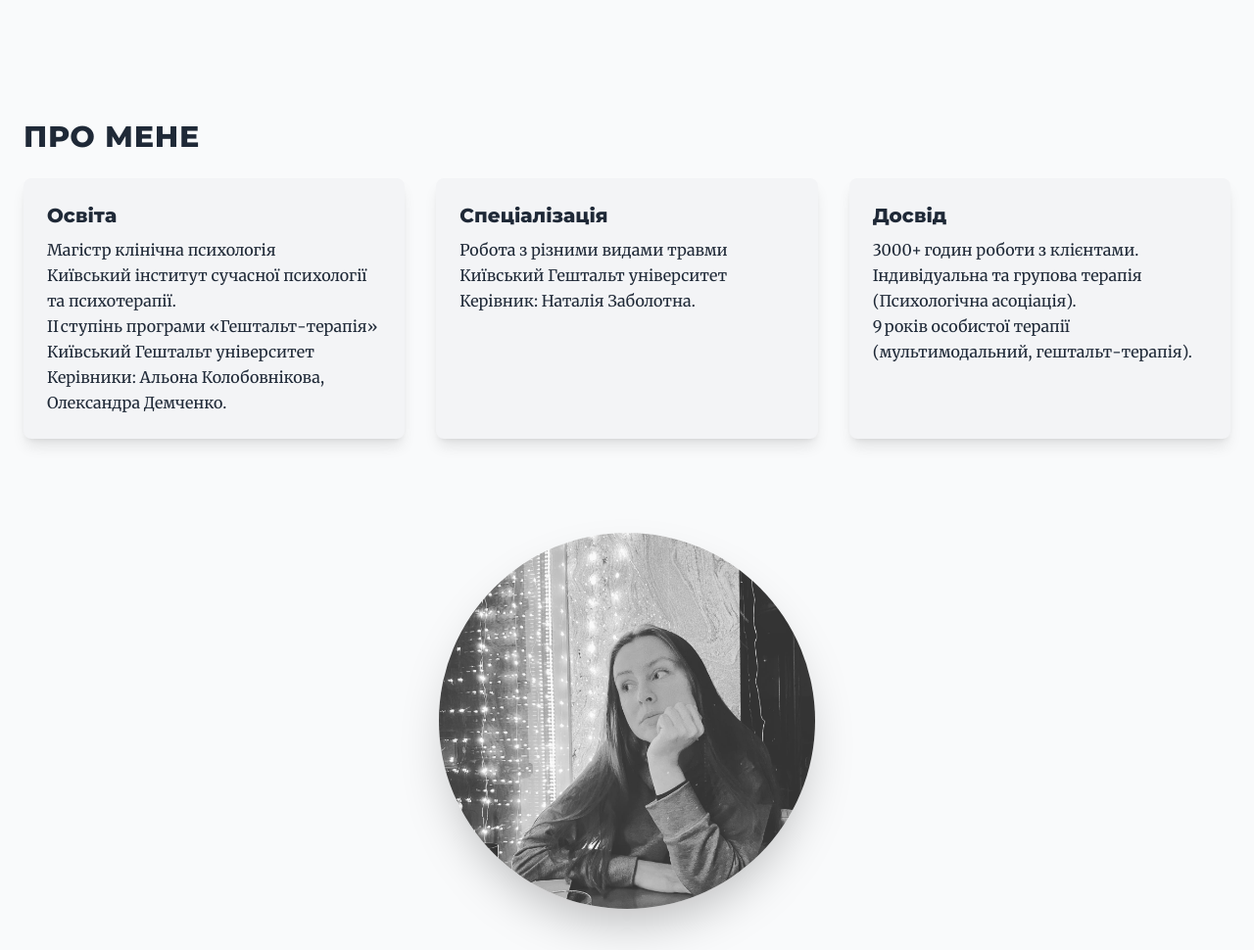
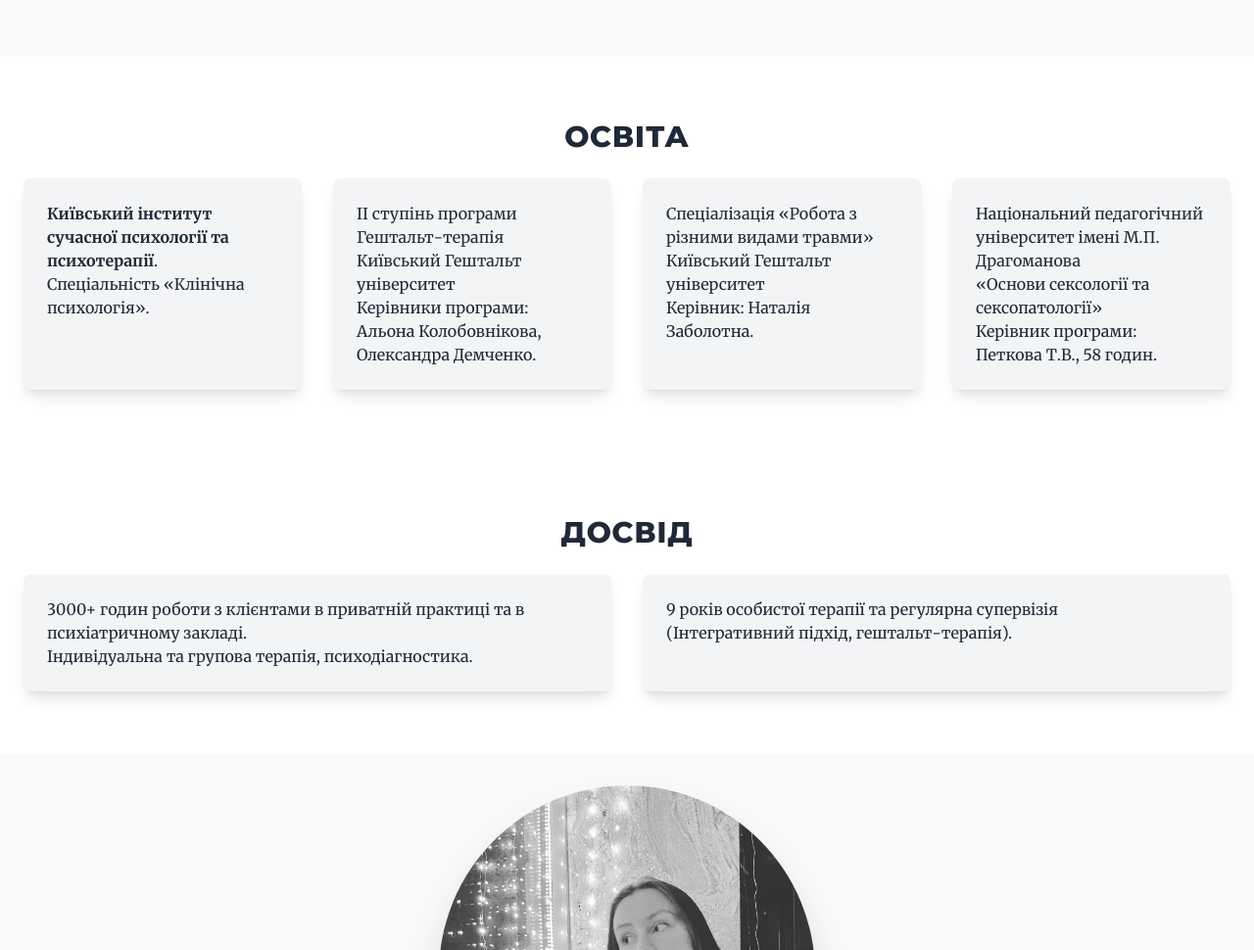
Before and after one commit to 4wel/4wel.github.io, a plain HTML site: page index.html in a window 1280 px wide. Shown: the part 1340-2310 px from the top of the page at 98% size. Drawn offline with nearby package versions, Linux system fonts and the light colour scheme.

Commit message:
Update index.html

```diff
--- a/index.html
+++ b/index.html
@@ -53,7 +53,7 @@
   </section>
 
   <!-- Intro Text Block Full Width -->
-  <section class="w-full px-6 py-16 text-center">
+  <section class="w-full px-6 py-16 text-left">
     <p class="text-lg leading-relaxed max-w-3xl mx-auto">
       Психотерапія — це шлях до себе.<br>
       Не швидкий, часом звивистий,<br>
@@ -66,21 +66,34 @@
     </p>
   </section>
 
-  <!-- About Section -->
-  <section class="container mx-auto px-6 py-16" id="about">
-    <h3 class="text-3xl font-bold uppercase mb-6 tracking-wide">Про мене</h3>
-    <div class="grid grid-cols-1 md:grid-cols-3 gap-8">
+ <!-- Освіта Section -->
+  <section class="w-full bg-white py-16" id="about">
+    <h3 class="text-3xl font-bold uppercase mb-6 tracking-wide text-center">Освіта</h3>
+    <div class="container mx-auto px-6 grid grid-cols-1 md:grid-cols-4 gap-8">
       <div class="p-6 bg-gray-100 rounded-lg shadow-lg">
-        <h4 class="text-xl font-bold mb-2">Освіта</h4>
-        <p class="text-base leading-relaxed">Магістр клінічна психологія<br>Київський інститут сучасної психології та психотерапії.<br>ІІ ступінь програми «Гештальт-терапія»<br>Київський Гештальт університет<br>Керівники: Альона Колобовнікова, Олександра Демченко.</p>
+        <p><b>Київський інститут сучасної психології та психотерапії</b>.<br>Спеціальність «Клінічна психологія».</p>
       </div>
       <div class="p-6 bg-gray-100 rounded-lg shadow-lg">
-        <h4 class="text-xl font-bold mb-2">Спеціалізація</h4>
-        <p class="text-base leading-relaxed">Робота з різними видами травми<br>Київський Гештальт університет<br>Керівник: Наталія Заболотна.</p>
+        <p>ІІ ступінь програми Гештальт-терапія<br>Київський Гештальт університет<br>Керівники програми: Альона Колобовнікова, Олександра Демченко.</p>
       </div>
       <div class="p-6 bg-gray-100 rounded-lg shadow-lg">
-        <h4 class="text-xl font-bold mb-2">Досвід</h4>
-        <p class="text-base leading-relaxed">3000+ годин роботи з клієнтами.<br>Індивідуальна та групова терапія (Психологічна асоціація).<br>9 років особистої терапії (мультимодальний, гештальт-терапія).</p>
+        <p>Спеціалізація «Робота з різними видами травми»<br>Київський Гештальт університет<br>Керівник: Наталія Заболотна.</p>
+      </div>
+      <div class="p-6 bg-gray-100 rounded-lg shadow-lg">
+        <p>Національний педагогічний університет імені М.П. Драгоманова<br>«Основи сексології та сексопатології»<br>Керівник програми: Петкова Т.В., 58 годин.</p>
+      </div>
+    </div>
+  </section>
+
+  <!-- Досвід Section -->
+  <section class="w-full bg-white py-16" id="experience">
+    <h3 class="text-3xl font-bold uppercase mb-6 tracking-wide text-center">Досвід</h3>
+    <div class="container mx-auto px-6 grid grid-cols-1 md:grid-cols-2 gap-8">
+      <div class="p-6 bg-gray-100 rounded-lg shadow-lg">
+        <p>3000+ годин роботи з клієнтами в приватній практиці та в психіатричному закладі.<br>Індивідуальна та групова терапія, психодіагностика.</p>
+      </div>
+      <div class="p-6 bg-gray-100 rounded-lg shadow-lg">
+        <p>9 років особистої терапії та регулярна супервізія<br>(Інтегративний підхід, гештальт-терапія).</p>
       </div>
     </div>
   </section>
```
